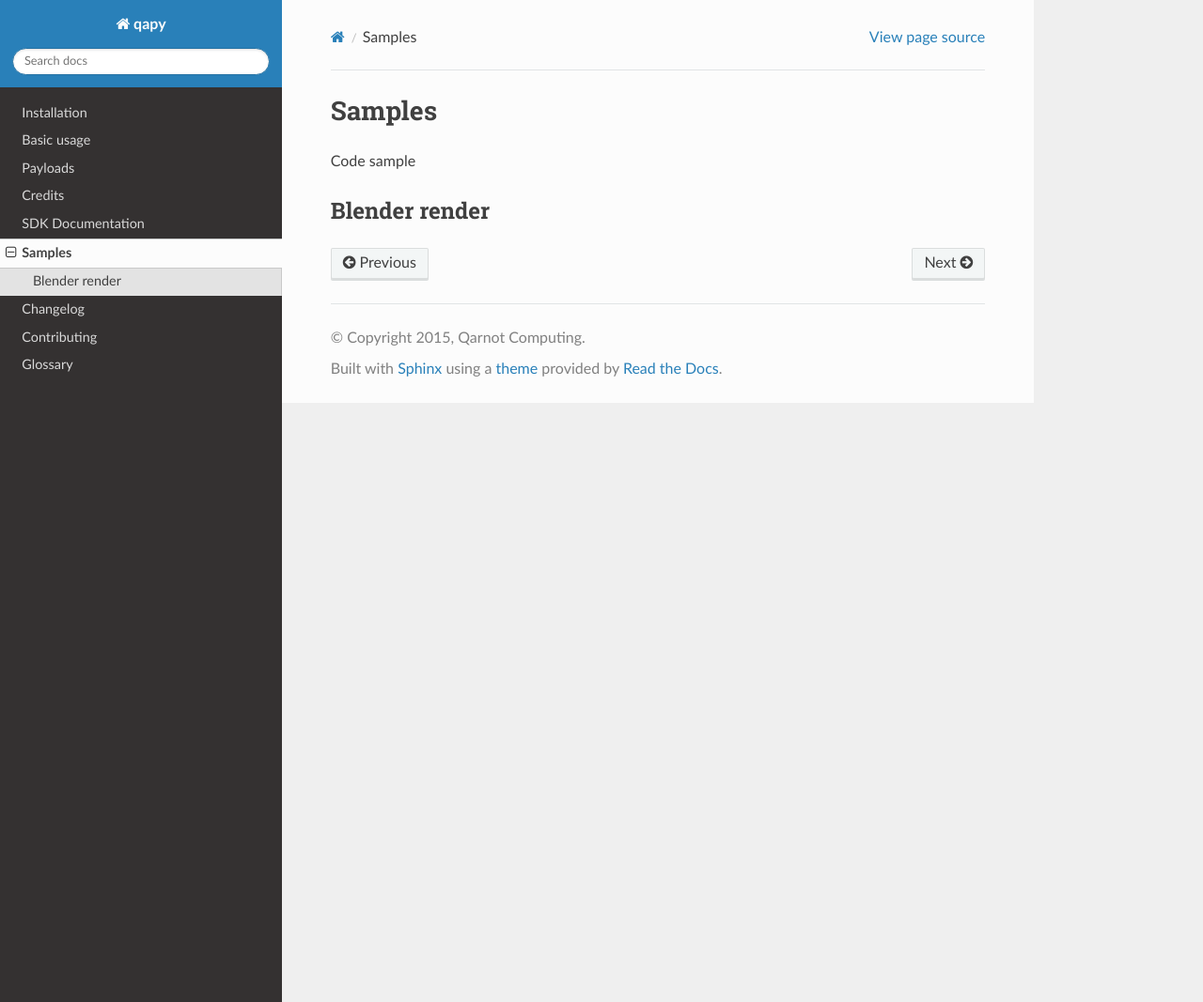
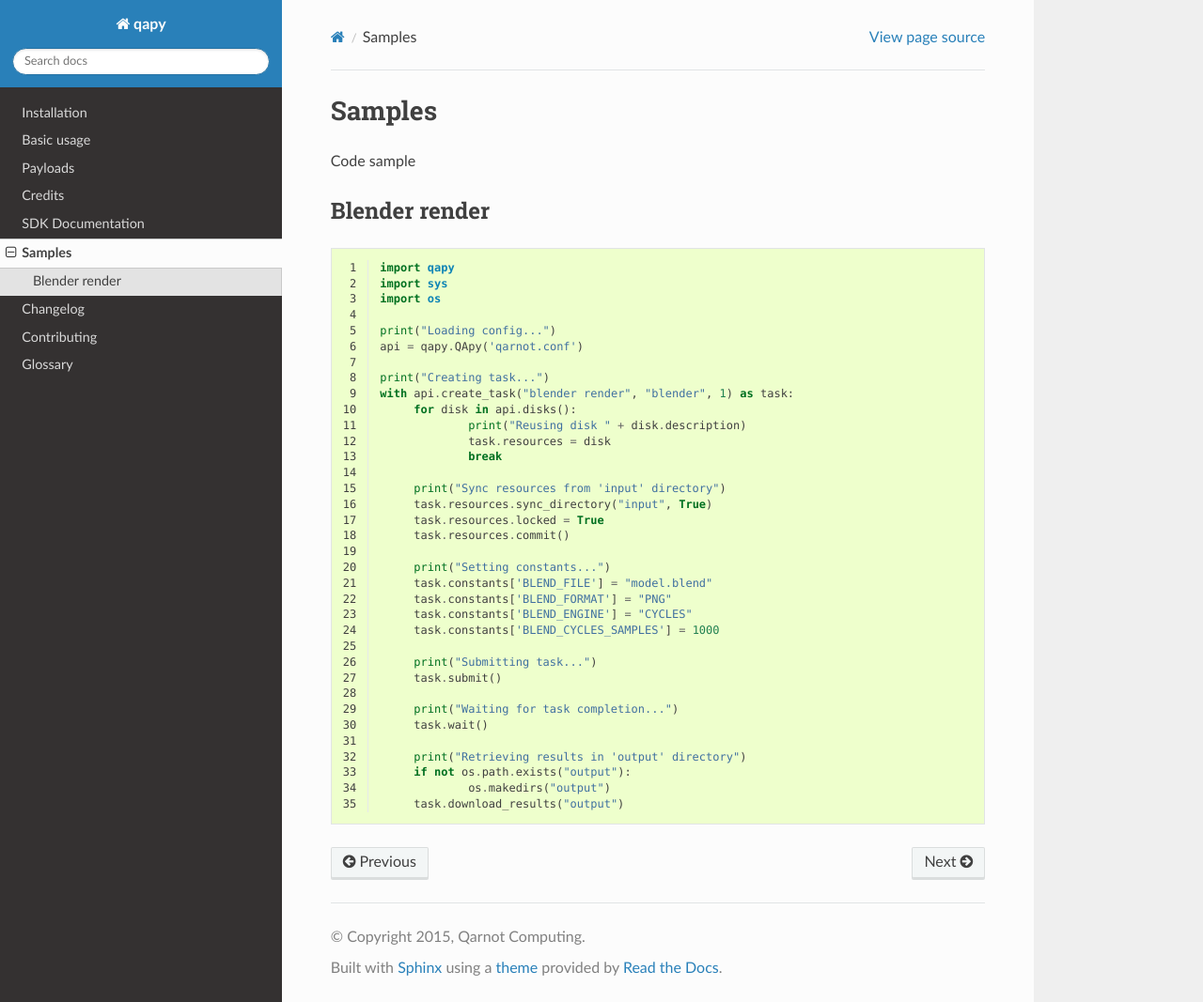
Before and after one commit to qarnot/qarnot-sdk-python, a Sphinx documentation site: the page built from doc/samples.rst, in a window 1280 px wide and 1067 px high. Shown: the whole window at 94% size. Built offline with Sphinx 7.4.7 and the Read the Docs theme 2.0.0, drawn with Linux system fonts in a browser that asks for light colours.

Commit message:
Add blender code sample

```diff
--- a/doc/samples.rst
+++ b/doc/samples.rst
@@ -5,3 +5,41 @@ Code sample
 
 Blender render
 --------------
+.. code-block:: python
+   :linenos:
+
+   import qapy
+   import sys
+   import os
+
+   print("Loading config...")
+   api = qapy.QApy('qarnot.conf')
+
+   print("Creating task...")
+   with api.create_task("blender render", "blender", 1) as task:
+   	for disk in api.disks():
+		print("Reusing disk " + disk.description)
+   	   	task.resources = disk
+   	  	break
+
+   	print("Sync resources from 'input' directory")
+   	task.resources.sync_directory("input", True)
+   	task.resources.locked = True
+   	task.resources.commit()
+
+   	print("Setting constants...")
+   	task.constants['BLEND_FILE'] = "model.blend"
+   	task.constants['BLEND_FORMAT'] = "PNG"
+   	task.constants['BLEND_ENGINE'] = "CYCLES"
+   	task.constants['BLEND_CYCLES_SAMPLES'] = 1000
+
+   	print("Submitting task...")
+   	task.submit()
+
+   	print("Waiting for task completion...")
+   	task.wait()
+
+   	print("Retrieving results in 'output' directory")
+   	if not os.path.exists("output"):
+   		os.makedirs("output")
+   	task.download_results("output")
```
